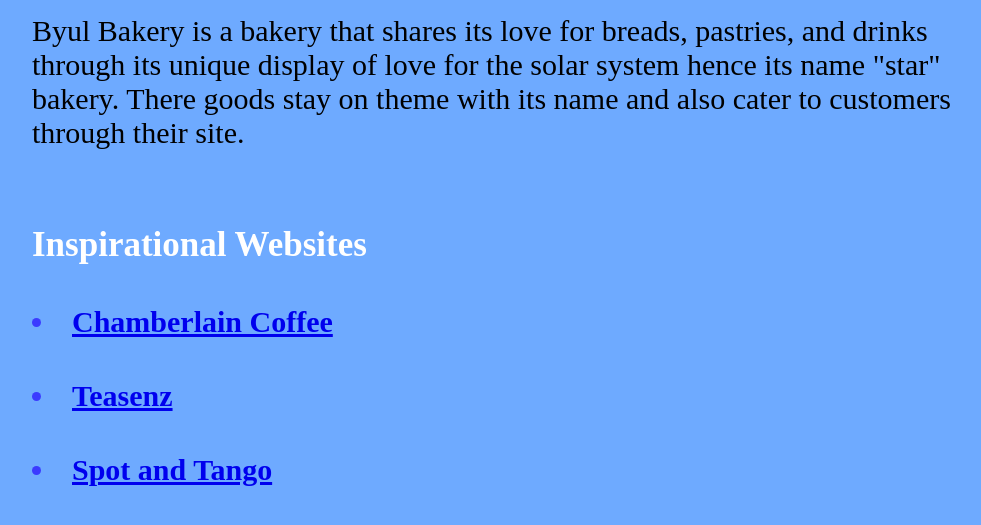
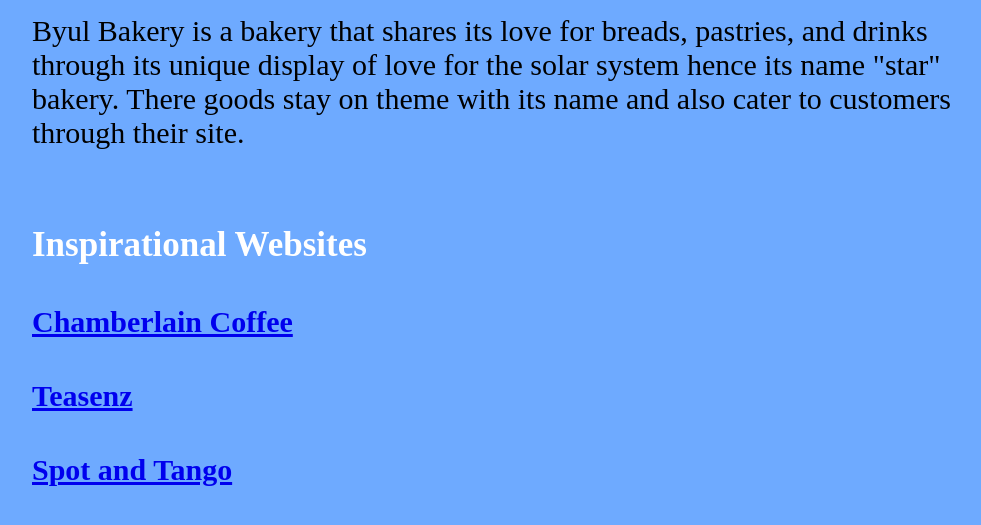
Before and after one commit to irenecho7/avt415, a plain HTML site: page Phase1/P1.1.html in a window 1280 px wide. Shown: the part 752-1277 px from the top of the page, without its empty margins (126-1107 px from the left). Drawn offline with Linux system fonts and the light colour scheme.

Commit message:
p change

```diff
--- a/Phase1/P1.1.html
+++ b/Phase1/P1.1.html
@@ -24,14 +24,14 @@
 	<div>
 		<h3>Inspirational Websites</h3>
 		<h4>
-			<li><a href="https://chamberlaincoffee.com/?nbt=nb%3Aadwords%3Ag%3A19641571615%3A148266050560%3A646751908299&nb_adtype=&nb_kwd=chamberlin%20coffee&nb_ti=kwd-1312901383097&nb_mi=&nb_pc=&nb_pi=&nb_ppi=&nb_placement=&nb_li_ms=&nb_lp_ms=&nb_fii=&nb_ap=&nb_mt=e&tw_source=google&tw_adid=646751908299&tw_campaign=19641571615&gclid=CjwKCAjwo9unBhBTEiwAipC1176iRYL9wXB1jQkpOZYwPYKqqqAnVBhstRyJcsTVM6wiD8RxJIiABxoCw2YQAvD_BwE">Chamberlain Coffee</a></li>
-		</h4>
+			<p><a href="https://chamberlaincoffee.com/?nbt=nb%3Aadwords%3Ag%3A19641571615%3A148266050560%3A646751908299&nb_adtype=&nb_kwd=chamberlin%20coffee&nb_ti=kwd-1312901383097&nb_mi=&nb_pc=&nb_pi=&nb_ppi=&nb_placement=&nb_li_ms=&nb_lp_ms=&nb_fii=&nb_ap=&nb_mt=e&tw_source=google&tw_adid=646751908299&tw_campaign=19641571615&gclid=CjwKCAjwo9unBhBTEiwAipC1176iRYL9wXB1jQkpOZYwPYKqqqAnVBhstRyJcsTVM6wiD8RxJIiABxoCw2YQAvD_BwE">Chamberlain Coffee</a></li>
+			</p>
 		<h4>
-			<li><a href=https://www.teasenz.com>Teasenz</a></li>
-		</h4>
+			<p><a href=https://www.teasenz.com>Teasenz</a></li>
+			</p>
 		<h4>
-			<li><a href=https://spotandtango.com>Spot and Tango</a></li>
-		</h4>
+			<p><a href=https://spotandtango.com>Spot and Tango</a></li>
+			</p>
 	</div>
 
 
--- a/css/main.css
+++ b/css/main.css
@@ -24,6 +24,7 @@ margin-top: 0;
 
 }
 
+
 dt {
 	font-size: 2em;
 	font-weight: bold;
```
